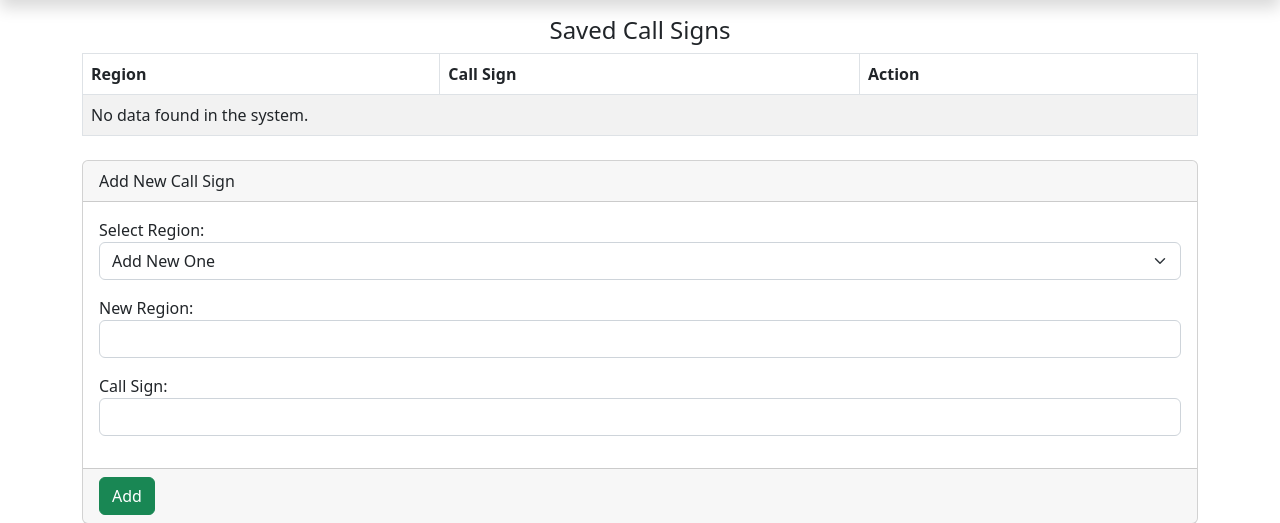
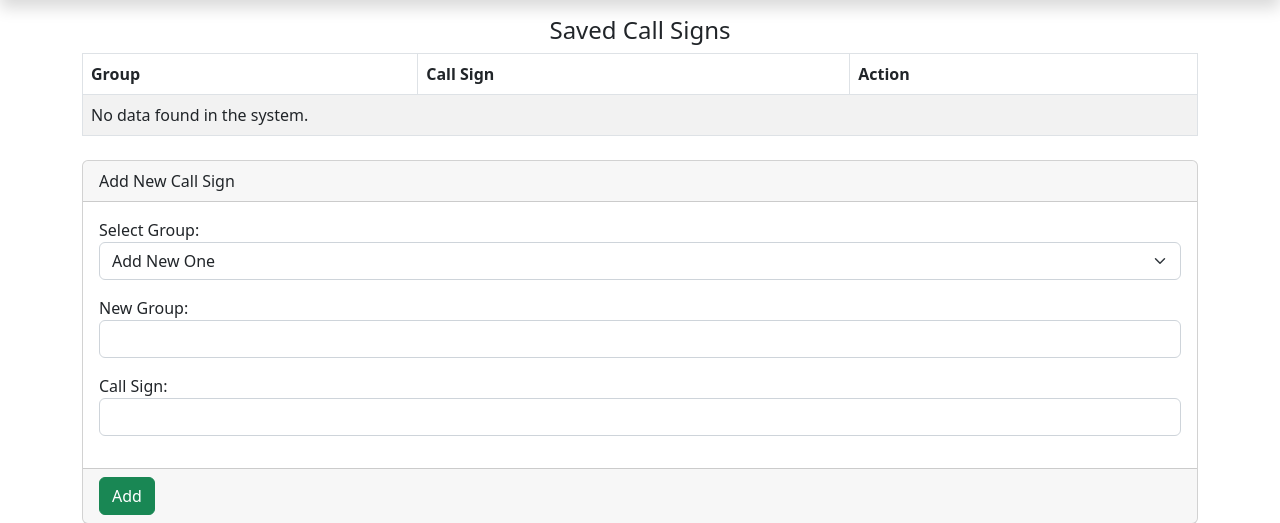
Before and after one commit to mkbodanu4/aprs-stations-status-monitor-frontend, a PHP site: page /index.php in a window 1280 px wide. Shown: the part 40-563 px from the top of the page. Run offline with PHP 8.4, Linux system fonts and the light colour scheme; the visitor is signed in with stand-in values (Sample User, id 1); data that the repository does not hold is empty.

Commit message:
Regions renamed to Groups

```diff
--- a/index.php
+++ b/index.php
@@ -42,35 +42,35 @@ if (count($_POST) > 0) {
         case 'add':
             try {
                 if (isset($_SESSION['logged']) && $_SESSION['logged'] === TRUE) {
-                    $region_id = trim(filter_var($_POST['region_id'], FILTER_SANITIZE_NUMBER_INT));
-                    $region_title = trim(filter_var($_POST['region_title'], FILTER_SANITIZE_FULL_SPECIAL_CHARS));
+                    $group_id = trim(filter_var($_POST['group_id'], FILTER_SANITIZE_NUMBER_INT));
+                    $group_title = trim(filter_var($_POST['group_title'], FILTER_SANITIZE_FULL_SPECIAL_CHARS));
                     $call_sign = trim(filter_var($_POST['call_sign'], FILTER_SANITIZE_FULL_SPECIAL_CHARS));
 
-                    if ($region_id === "" && $region_title) {
-                        $stmt = $db->prepare("SELECT COUNT(*) AS `exists` FROM `regions` WHERE `title` = ? LIMIT 1;");
-                        $stmt->bind_param("s", $region_title);
+                    if ($group_id === "" && $group_title) {
+                        $stmt = $db->prepare("SELECT COUNT(*) AS `exists` FROM `groups` WHERE `title` = ? LIMIT 1;");
+                        $stmt->bind_param("s", $group_title);
                         $stmt->execute();
                         $stmt->bind_result($exists);
                         $stmt->fetch();
                         $stmt->close();
 
                         if (!$exists) {
-                            $stmt = $db->prepare("INSERT INTO `regions`(`title`) VALUES (?);");
-                            $stmt->bind_param("s", $region_title);
+                            $stmt = $db->prepare("INSERT INTO `groups`(`title`) VALUES (?);");
+                            $stmt->bind_param("s", $group_title);
                             $stmt->execute();
-                            $region_id = $stmt->insert_id;
+                            $group_id = $stmt->insert_id;
                             $stmt->close();
                         } else {
-                            $stmt = $db->prepare("SELECT `region_id` FROM `regions` WHERE `title` = ? LIMIT 1;");
-                            $stmt->bind_param("s", $region_title);
+                            $stmt = $db->prepare("SELECT `group_id` FROM `groups` WHERE `title` = ? LIMIT 1;");
+                            $stmt->bind_param("s", $group_title);
                             $stmt->execute();
-                            $stmt->bind_result($region_id);
+                            $stmt->bind_result($group_id);
                             $stmt->fetch();
                             $stmt->close();
                         }
                     }
 
-                    if ($region_id) {
+                    if ($group_id) {
                         $stmt = $db->prepare("SELECT COUNT(*) AS `exists` FROM `call_signs` WHERE `value` = ? LIMIT 1;");
                         $stmt->bind_param("s", $call_sign);
                         $stmt->execute();
@@ -79,8 +79,8 @@ if (count($_POST) > 0) {
                         $stmt->close();
 
                         if (!$exists) {
-                            $stmt = $db->prepare("INSERT INTO `call_signs`(`region_id`,`value`) VALUES (?, ?);");
-                            $stmt->bind_param("is", $region_id, $call_sign);
+                            $stmt = $db->prepare("INSERT INTO `call_signs`(`group_id`,`value`) VALUES (?, ?);");
+                            $stmt->bind_param("is", $group_id, $call_sign);
                             $stmt->execute();
                             $stmt->close();
                             header("Location: index.php?result=success");
@@ -88,7 +88,7 @@ if (count($_POST) > 0) {
                             header("Location: index.php?result=exists");
                         }
                     } else {
-                        header("Location: index.php?result=region_error");
+                        header("Location: index.php?result=group_error");
                     }
 
                     exit;
@@ -125,15 +125,15 @@ if (count($_POST) > 0) {
                             $stmt->execute();
                             $stmt->close();
 
-                            $stmt = $db->prepare("SELECT COUNT(*) as `used` FROM `call_signs` WHERE `region_id` = ?;");
-                            $stmt->bind_param("i", $call_sign->region_id);
+                            $stmt = $db->prepare("SELECT COUNT(*) as `used` FROM `call_signs` WHERE `group_id` = ?;");
+                            $stmt->bind_param("i", $call_sign->group_id);
                             $stmt->execute();
                             $stmt->bind_result($used);
                             $stmt->fetch();
                             $stmt->close();
                             if ($used == 0) {
-                                $stmt = $db->prepare("DELETE FROM `regions` WHERE `region_id` = ? LIMIT 1;");
-                                $stmt->bind_param("i", $call_sign->region_id);
+                                $stmt = $db->prepare("DELETE FROM `groups` WHERE `group_id` = ? LIMIT 1;");
+                                $stmt->bind_param("i", $call_sign->group_id);
                                 $stmt->execute();
                                 $stmt->close();
                             }
@@ -168,12 +168,12 @@ if (isset($_SESSION['logged']) && $_SESSION['logged'] === TRUE) {
     $stmt = $db->prepare("
 SELECT
     `c`.`call_sign_id` as `call_sign_id`,
-    `r`.`region_id` as `region_id`,
-    `r`.`title` as `region_title`,
+    `r`.`group_id` as `group_id`,
+    `r`.`title` as `group_title`,
     `c`.`value` as `call_sign`
 FROM
     `call_signs` `c`
-LEFT JOIN `regions` `r` ON `r`.`region_id` = `c`.`region_id`
+LEFT JOIN `groups` `r` ON `r`.`group_id` = `c`.`group_id`
 ;");
     $stmt->execute();
     $result = $stmt->get_result();
@@ -182,12 +182,12 @@ LEFT JOIN `regions` `r` ON `r`.`region_id` = `c`.`region_id`
     }
     $stmt->close();
 
-    $regions = array();
-    $stmt = $db->prepare("SELECT * FROM `regions`;");
+    $groups = array();
+    $stmt = $db->prepare("SELECT * FROM `groups`;");
     $stmt->execute();
     $result = $stmt->get_result();
     while ($row = $result->fetch_object()) {
-        $regions[] = $row;
+        $groups[] = $row;
     }
     $stmt->close();
 
@@ -244,10 +244,10 @@ LEFT JOIN `regions` `r` ON `r`.`region_id` = `c`.`region_id`
                     </div>
                     <?php
                     break;
-                case 'region_error':
+                case 'group_error':
                     ?>
                     <div class="alert alert-danger">
-                        Please use valid region.
+                        Please use valid group.
                     </div>
                     <?php
                     break;
@@ -271,7 +271,7 @@ LEFT JOIN `regions` `r` ON `r`.`region_id` = `c`.`region_id`
                     <thead>
                     <tr>
                         <th>
-                            Region
+                            Group
                         </th>
                         <th>
                             Call Sign
@@ -286,7 +286,7 @@ LEFT JOIN `regions` `r` ON `r`.`region_id` = `c`.`region_id`
                         <?php foreach ($call_signs as $call_sign) { ?>
                             <tr>
                                 <td>
-                                    <?= $call_sign->region_title; ?>
+                                    <?= $call_sign->group_title; ?>
                                 </td>
                                 <td>
                                     <?= $call_sign->call_sign; ?>
@@ -322,14 +322,14 @@ LEFT JOIN `regions` `r` ON `r`.`region_id` = `c`.`region_id`
                         <div class="card-body">
                             <input type="hidden" name="action" value="add">
                             <div class="mb-3">
-                                <label for="region_id">
-                                    Select Region:
+                                <label for="group_id">
+                                    Select Group:
                                 </label>
-                                <select class="form-select" name="region_id" id="region_id" required>
-                                    <?php if (isset($regions) && is_array($regions) && count($regions) > 0) { ?>
-                                        <?php foreach ($regions as $region) { ?>
-                                            <option value="<?= $region->region_id; ?>">
-                                                <?= $region->title; ?>
+                                <select class="form-select" name="group_id" id="group_id" required>
+                                    <?php if (isset($groups) && is_array($groups) && count($groups) > 0) { ?>
+                                        <?php foreach ($groups as $group) { ?>
+                                            <option value="<?= $group->group_id; ?>">
+                                                <?= $group->title; ?>
                                             </option>
                                         <?php } ?>
                                     <?php } ?>
@@ -338,11 +338,11 @@ LEFT JOIN `regions` `r` ON `r`.`region_id` = `c`.`region_id`
                                     </option>
                                 </select>
                             </div>
-                            <div id="region_title_box" class="d-none mb-3">
-                                <label for="region_title">
-                                    New Region:
+                            <div id="group_title_box" class="d-none mb-3">
+                                <label for="group_title">
+                                    New Group:
                                 </label>
-                                <input type="text" class="form-control" name="region_title" id="region_title" min="1"
+                                <input type="text" class="form-control" name="group_title" id="group_title" min="1"
                                        value="">
                             </div>
                             <div class="mb-3">
@@ -413,29 +413,29 @@ LEFT JOIN `regions` `r` ON `r`.`region_id` = `c`.`region_id`
 
         <script>
             document.addEventListener("DOMContentLoaded", function (event) {
-                var region_id = document.getElementById('region_id').value;
-                if (region_id === "") {
-                    document.getElementById('region_id').removeAttribute('required');
-                    document.getElementById('region_title').setAttribute('required', 'required');
-                    document.getElementById('region_title_box').classList.remove('d-none');
+                var group_id = document.getElementById('group_id').value;
+                if (group_id === "") {
+                    document.getElementById('group_id').removeAttribute('required');
+                    document.getElementById('group_title').setAttribute('required', 'required');
+                    document.getElementById('group_title_box').classList.remove('d-none');
                 } else {
-                    document.getElementById('region_id').setAttribute('required', 'required');
-                    document.getElementById('region_title').removeAttribute('required');
-                    document.getElementById('region_title').value = "";
-                    document.getElementById('region_title_box').classList.add('d-none');
+                    document.getElementById('group_id').setAttribute('required', 'required');
+                    document.getElementById('group_title').removeAttribute('required');
+                    document.getElementById('group_title').value = "";
+                    document.getElementById('group_title_box').classList.add('d-none');
                 }
 
-                document.getElementById('region_id').onchange = function () {
-                    var region_id = document.getElementById('region_id').value;
-                    if (region_id === "") {
-                        document.getElementById('region_id').removeAttribute('required');
-                        document.getElementById('region_title').setAttribute('required', 'required');
-                        document.getElementById('region_title_box').classList.remove('d-none');
+                document.getElementById('group_id').onchange = function () {
+                    var group_id = document.getElementById('group_id').value;
+                    if (group_id === "") {
+                        document.getElementById('group_id').removeAttribute('required');
+                        document.getElementById('group_title').setAttribute('required', 'required');
+                        document.getElementById('group_title_box').classList.remove('d-none');
                     } else {
-                        document.getElementById('region_id').setAttribute('required', 'required');
-                        document.getElementById('region_title').removeAttribute('required');
-                        document.getElementById('region_title').value = "";
-                        document.getElementById('region_title_box').classList.add('d-none');
+                        document.getElementById('group_id').setAttribute('required', 'required');
+                        document.getElementById('group_title').removeAttribute('required');
+                        document.getElementById('group_title').value = "";
+                        document.getElementById('group_title_box').classList.add('d-none');
                     }
                 };
             });
```
Also changed, not shown: api.php (+13 -13 lines), database.sql (+9 -9 lines).
